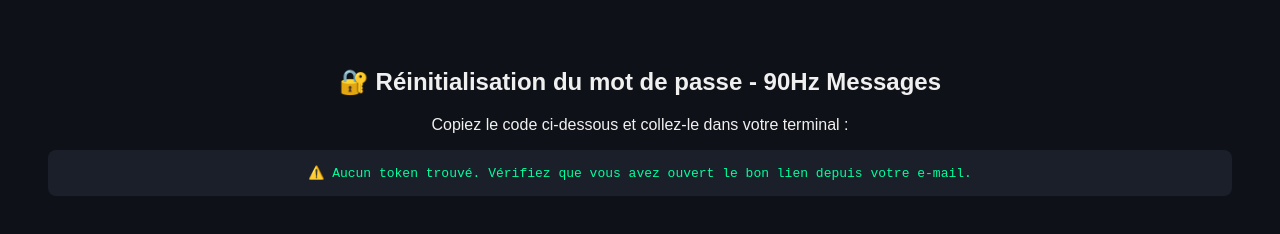
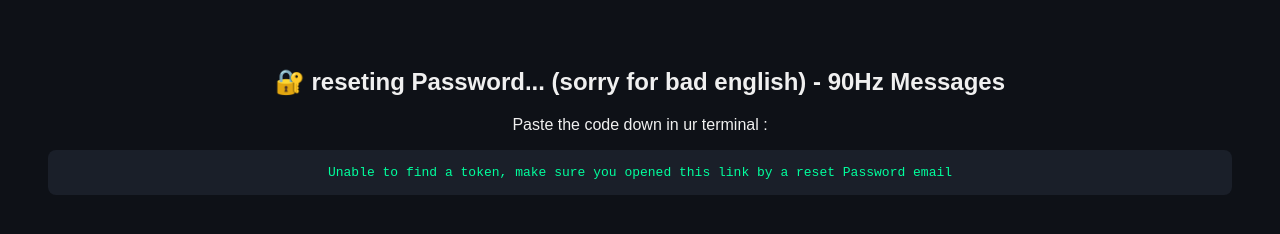
Before and after one commit to R4nd0mguy57/reset-90HzPassword, a plain HTML site: page index.html in a window 1280 px wide. Drawn offline with Linux system fonts and the light colour scheme.

Commit message:
index.html
reset ur 90Hz password

```diff
--- a/index.html
+++ b/index.html
@@ -22,16 +22,16 @@
     </style>
   </head>
   <body>
-    <h2>🔐 Réinitialisation du mot de passe - 90Hz Messages</h2>
-    <p>Copiez le code ci-dessous et collez-le dans votre terminal :</p>
-    <pre id="token">Chargement...</pre>
+    <h2>🔐 reseting Password... (sorry for bad english) - 90Hz Messages</h2>
+    <p>Paste the code down in ur terminal :</p>
+    <pre id="token">Loading...</pre>
 
     <script>
       const fragment = new URLSearchParams(window.location.hash.substring(1));
       const token = fragment.get("access_token");
       document.getElementById("token").textContent = token
         ? token
-        : "⚠️ Aucun token trouvé. Vérifiez que vous avez ouvert le bon lien depuis votre e-mail.";
+        : "Unable to find a token, make sure you opened this link by a reset Password email";
     </script>
   </body>
 </html>
```
